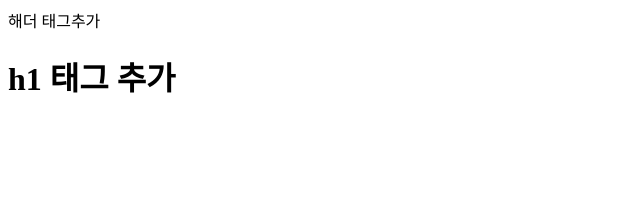
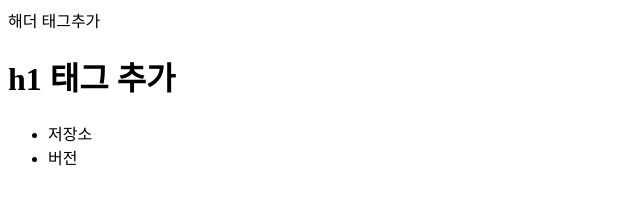
Before and after one commit to rmsdnjs909/test12, a plain HTML site: page index.html in a window 1280 px wide. Shown: the whole page, without its empty margins (0-640 px from the left). Drawn offline with Linux system fonts and the light colour scheme.

Commit message:
li 태그 추가

```diff
--- a/index.html
+++ b/index.html
@@ -4,7 +4,8 @@
 
         <h1>h1 태그 추가</h1>
         <ul>
-
+                <li>저장소</li>
+                <li>버전</li>
         </ul>
     </body>
 </html>
```
